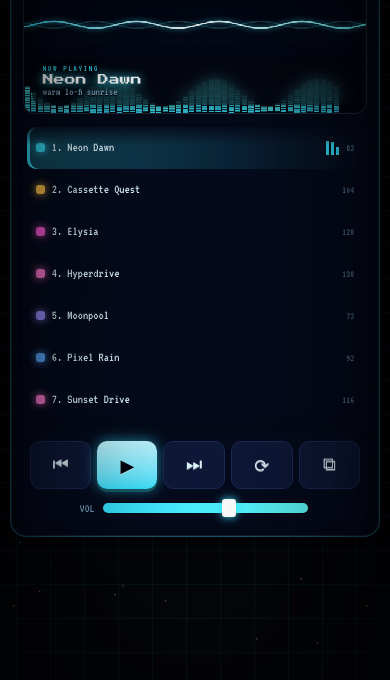
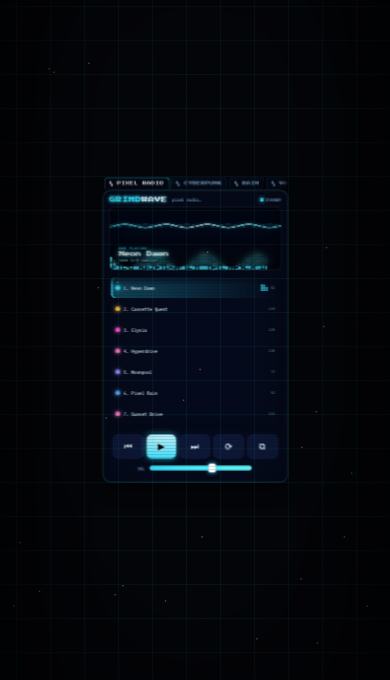
Before and after one commit to Salinator513/grindwave-jukebox, a plain HTML site: page index.html in a window 390 px wide. Shown: the part 89-769 px from the top of the page. Drawn offline with Linux system fonts and the light colour scheme; files whose address does not match are found by name.

Commit message:
Halve the MOBILE box instead of desktop: scale(.5) + flex-center the body so it sits half-size, centered
Co-Authored-By: Claude Opus 4.8 <noreply@anthropic.com>
Claude-Session: https://claude.ai/code/session_01HbXoDf3t61J3Ytb8L1aLxo

```diff
--- a/index.html
+++ b/index.html
@@ -61,8 +61,6 @@ body[data-skin="rain"] #rain{opacity:.45}
 body:not(.mobile), body:not(.mobile) *{cursor:none !important}
 
 .wrap{display:flex;flex-direction:column;align-items:stretch;width:min(880px,94vw)}
-/* shrink the whole box to half its length AND half its width, kept centered (desktop) */
-body:not(.mobile) .wrap{transform:scale(.5);transform-origin:center center}
 .tabs{display:flex;flex-wrap:wrap;gap:6px;padding-left:6px;max-width:100%}
 .tab{font-family:'Press Start 2P',monospace;font-size:10px;letter-spacing:1px;cursor:pointer;color:var(--dim);
   background:#0a1228;border:2px solid var(--line);border-bottom:none;border-radius:9px 9px 0 0;padding:8px 11px 11px;
@@ -294,11 +292,13 @@ body[data-skin="cyber"] #tip{border-radius:0;clip-path:polygon(0 0, calc(100% -
   .tabs{flex-wrap:nowrap;overflow-x:auto;scrollbar-width:none}
   .tabs::-webkit-scrollbar{display:none}
 }
-body.mobile{ overflow-x:hidden;overflow-y:auto;display:block;place-items:initial;
+body.mobile{ overflow-x:hidden;overflow-y:auto;display:flex;flex-direction:column;justify-content:center;align-items:center;place-items:initial;
   height:auto;min-height:100dvh;-webkit-overflow-scrolling:touch;cursor:auto !important;font-size:14px;
   padding:calc(env(safe-area-inset-top) + 4px) env(safe-area-inset-right) calc(env(safe-area-inset-bottom) + 10px) env(safe-area-inset-left); }
 body.mobile #cur{display:none}
-body.mobile .wrap{width:min(430px,95vw);margin:1.5vh auto 2.5vh}
+body.mobile .wrap{width:min(430px,95vw);margin:0 auto}
+/* halve the box (both length AND width) and keep it centered on screen — taken literally */
+body.mobile .wrap{transform:scale(.5);transform-origin:center center}
 /* tabs — tiny, edge-faded horizontal scroll */
 body.mobile .tabs{flex-wrap:nowrap;overflow-x:auto;scrollbar-width:none;gap:5px;padding-left:3px;
   -webkit-mask-image:linear-gradient(90deg,transparent,#000 12px,#000 calc(100% - 12px),transparent);
```
